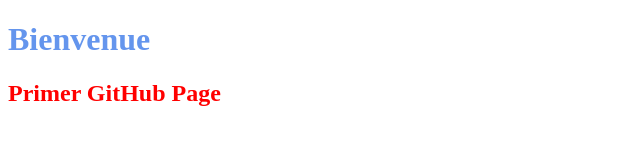
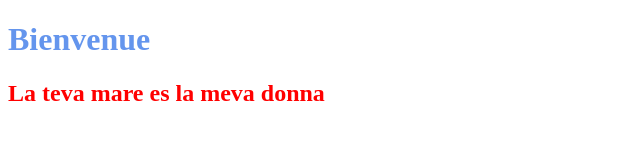
Before and after one commit to DavidRos1231/20222-AWEB-U3-P1-20213tn038, a plain HTML site: page index.html in a window 1280 px wide. Shown: the whole page, without its empty margins (0-640 px from the left). Drawn offline with Linux system fonts and the light colour scheme.

Commit message:
quein sabe

```diff
--- a/index.html
+++ b/index.html
@@ -16,6 +16,6 @@
 </head>
 <body>
     <h1 class="titulo">Bienvenue</h1>
-    <h2 class="sub-titulo">Primer GitHub Page</h2>
+    <h2 class="sub-titulo">La teva mare es la meva donna</h2>
 </body>
 </html>
```
